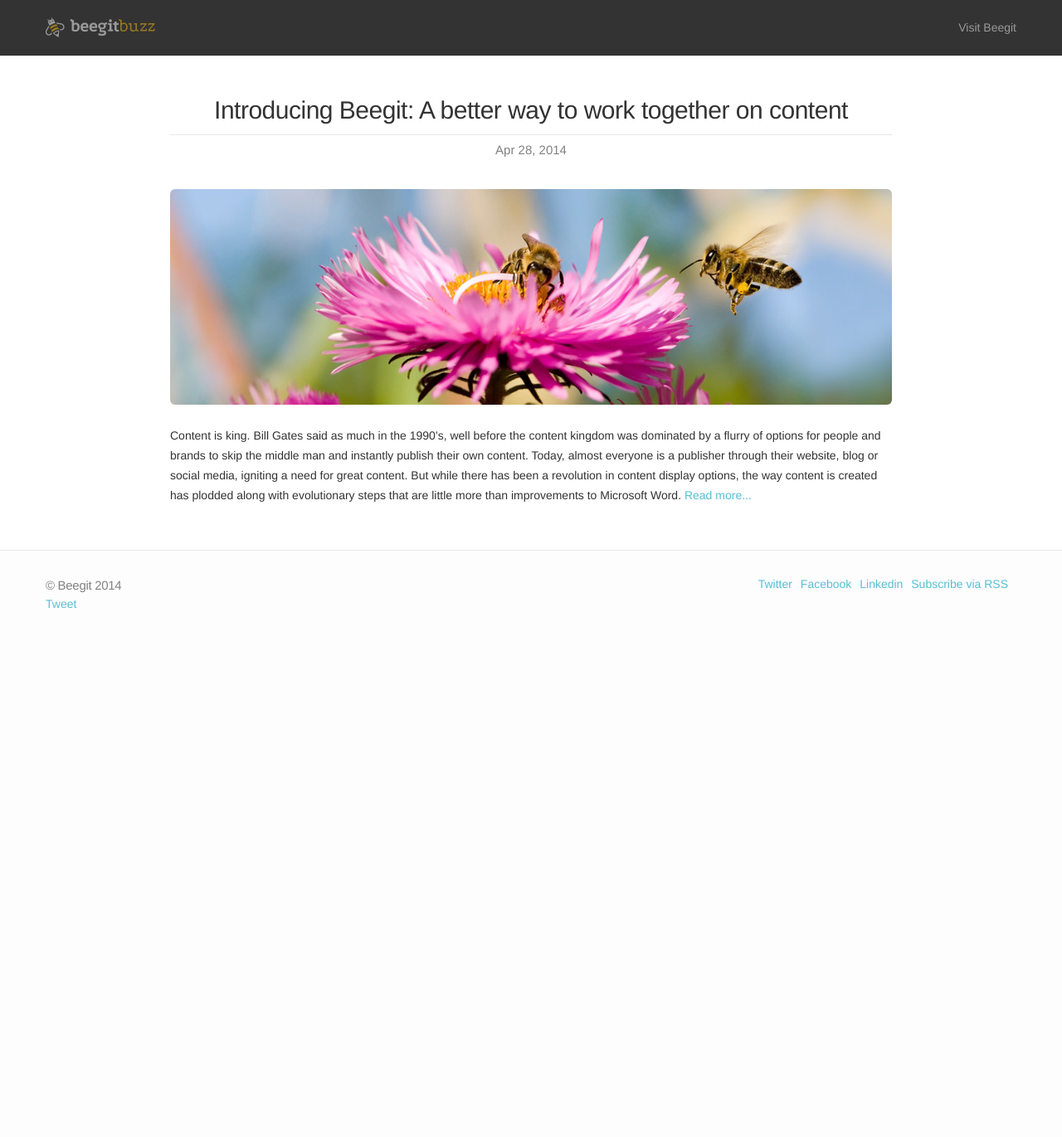
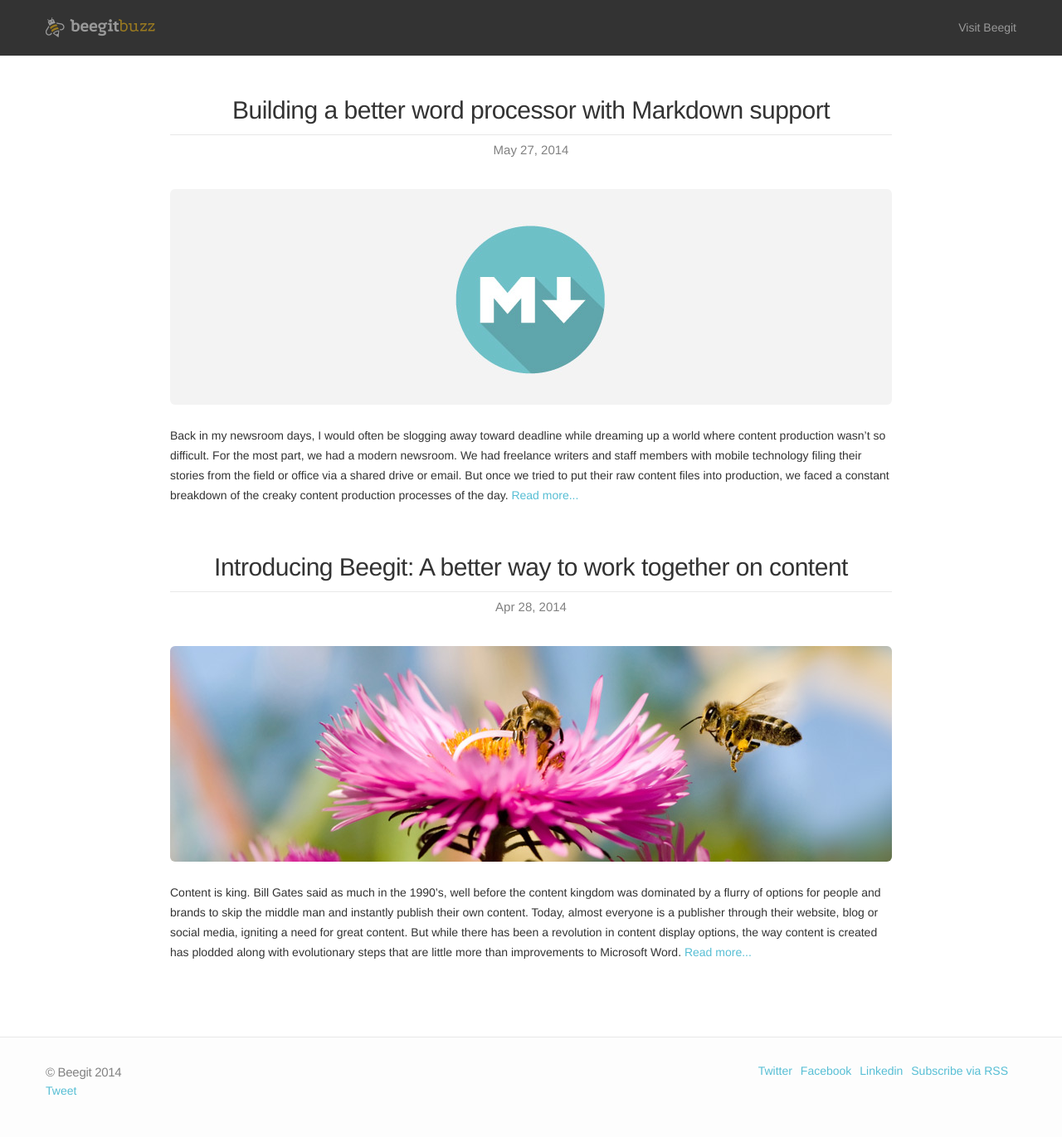
Before and after one commit to sancsoft/beegit.github.io, a Jekyll site: the page built from index.html, in a window 1280 px wide. Shown: the whole page at 83% size. Built offline with Jekyll 4.4.1, drawn with Linux system fonts in a browser that asks for light colours; comment, search, counter and statistics services are not loaded; before the commit the page ends 900 px from its top, so only the background shows below that; some of the changed lines change nothing that is shown.

Commit message:
Markdown post added

```diff
--- a/_drafts/SupportingMarkdown.markdown
+++ b/_posts/2014-05-27-supporting-markdown.markdown
@@ -1,9 +1,9 @@
 ---
 layout: post
-title:  "Building a better word processor, Step 1: Support Markdown so it works with web and print"
+title:  "Building a better word processor with Markdown support"
 date:   2014-05-27 18:28:46
 teaser: Back in my newsroom days, I would often be slogging away toward deadline while dreaming up a world where content production wasn’t so difficult. For the most part, we had a modern newsroom. We had freelance writers and staff members with mobile technology filing their stories from the field or office via a shared drive or email. But once we tried to put their raw content files into production, we faced a constant breakdown of the creaky content production processes of the day.
-image:
+image: /assets/2014-05-27.jpg
 ---
 
 Back in my newsroom days, I would often be slogging away toward deadline while dreaming up a world where content production wasn’t so difficult.
@@ -72,10 +72,10 @@
 
 ### Markdown support helps make a better word processor
 
-Markdown support is part of a bigger plan to make it easier for people to work together on content with Beegit. We're putting all the parts together and will have them available soon. Our beta release is coming next month, and we welcome you to come see what we're doing by registering at [www.beegit.com](www.beegit.com).
+Markdown support is part of a bigger plan to make it easier for people to work together on content with Beegit. We're putting all the parts together and will have them available soon. Our beta release is coming next month, and we welcome you to come see what we're doing by registering at [www.beegit.com](https://beegit.com).
 
 --
 
-Mike Cottrill is the co-founder and CEO of Beegit. Find Mike on Twitter [@mrcottrill](https://twitter.com/mrcottrill) or connect with him on [LinkedIn](www.linkedin.com/in/mikecottrill/).
+Mike Cottrill is the co-founder and CEO of Beegit. Find Mike on Twitter @[mrcottrill](https://twitter.com/mrcottrill) or connect with him on [LinkedIn](http://www.linkedin.com/in/mikecottrill).
 
 **Next time**: The value of real version control - not just a scrolling revision history.
--- a/css/main.css
+++ b/css/main.css
@@ -242,6 +242,7 @@
 .posts li {
   padding-bottom: 24px;
   line-height: 1;
+  margin-bottom: 36px;
 }
 
 
```
Also changed, not shown: assets/2014-05-27.jpg (added).
